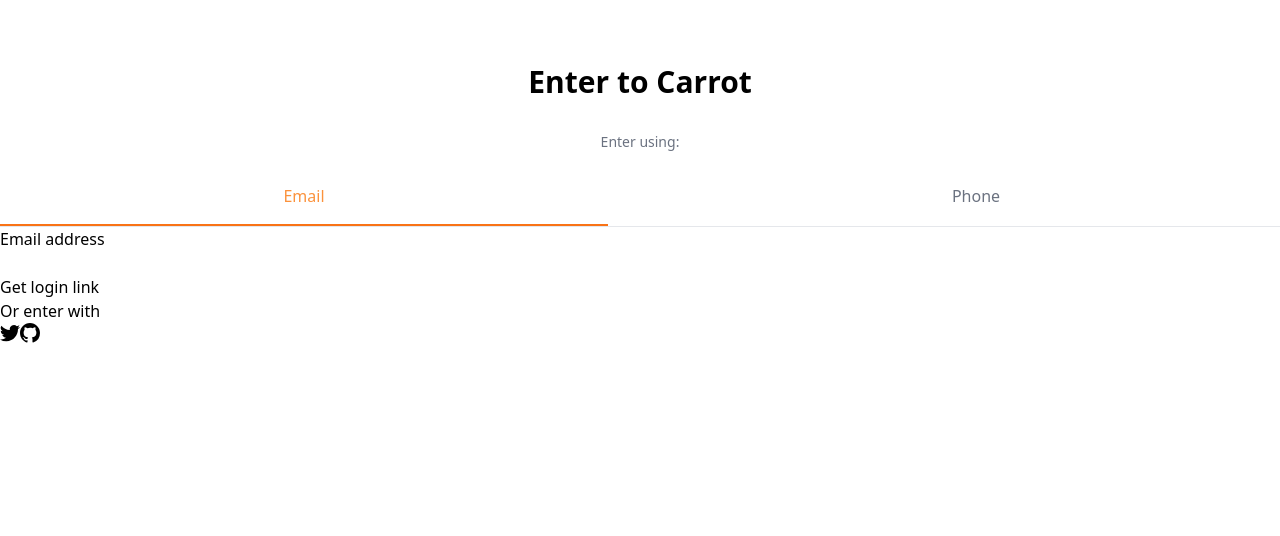
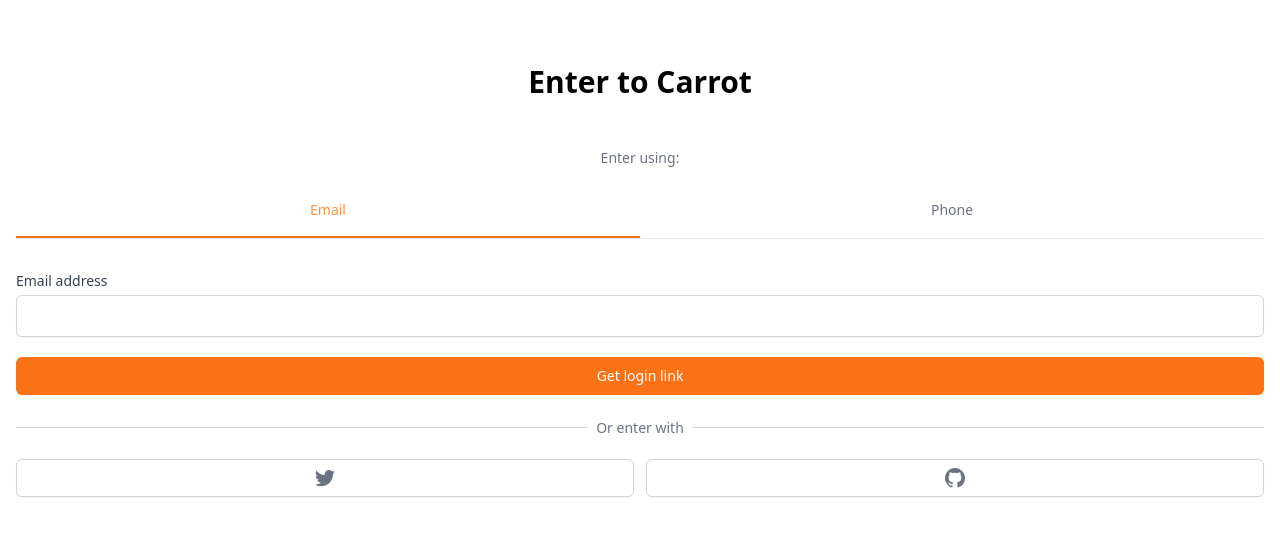
Before and after one commit to aren0416/pn-market, a Next.js app: page /enter in a window 1280 px wide. Shown: the top 536 px of the page. Built offline with nearby package versions, Linux system fonts and the light colour scheme.

Commit message:
auth part two

```diff
--- a/package.json
+++ b/package.json
@@ -9,6 +9,7 @@
     "lint": "next lint"
   },
   "dependencies": {
+    "@tailwindcss/forms": "^0.5.1",
     "next": "12.1.6",
     "react": "18.1.0",
     "react-dom": "18.1.0"
--- a/pages/enter.tsx
+++ b/pages/enter.tsx
@@ -1,26 +1,27 @@
+import type { NextPage } from "next";
 import { useState } from "react";
 
 function cls(...classnames: string[]) {
   return classnames.join(" ");
 }
 
-export default function Enter() {
+const Enter: NextPage = () => {
   const [method, setMethod] = useState<"email" | "phone">("email");
   const onEmailClick = () => setMethod("email");
   const onPhoneClick = () => setMethod("phone");
   return (
-    <div className="mt-16">
+    <div className="mt-16 px-4">
       <h3 className="text-3xl font-bold text-center">Enter to Carrot</h3>
-      <div className="mt-8">
+      <div className="mt-12">
         <div className="flex flex-col items-center">
           <h5 className="text-sm text-gray-500 font-medium">Enter using:</h5>
-          <div className="grid border-b w-full mt-8 grid-cols-2 gap-16">
+          <div className="grid  border-b  w-full mt-8 grid-cols-2 ">
             <button
               className={cls(
-                "pb-4 font-medium border-b-2",
+                "pb-4 font-medium text-sm border-b-2",
                 method === "email"
-                  ? "border-orange-500 text-orange-400"
-                  : "border-transparent text-gray-500"
+                  ? " border-orange-500 text-orange-400"
+                  : "border-transparent hover:text-gray-400 text-gray-500"
               )}
               onClick={onEmailClick}
             >
@@ -28,10 +29,10 @@
             </button>
             <button
               className={cls(
-                "pb-4 font-medium border-b-2",
+                "pb-4 font-medium text-sm border-b-2",
                 method === "phone"
-                  ? "border-orange-500 text-orange-400"
-                  : "border-transparent text-gray-500"
+                  ? " border-orange-500 text-orange-400"
+                  : "border-transparent hover:text-gray-400 text-gray-500"
               )}
               onClick={onPhoneClick}
             >
@@ -39,34 +40,48 @@
             </button>
           </div>
         </div>
-        <form>
-          <label>
+        <form className="flex flex-col mt-8">
+          <label className="text-sm font-medium text-gray-700">
             {method === "email" ? "Email address" : null}
             {method === "phone" ? "Phone number" : null}
           </label>
-          <div>
-            {method === "email" ? <input type="email" required /> : null}
+          <div className="mt-1">
+            {method === "email" ? (
+              <input
+                type="email"
+                className="appearance-none w-full px-3 py-2 border border-gray-300 rounded-md shadow-sm placeholder-gray-400 focus:outline-none focus:ring-orange-500 focus:border-orange-500"
+                required
+              />
+            ) : null}
             {method === "phone" ? (
-              <div>
-                <span>+82</span>
-                <input type="number" required />
+              <div className="flex rounded-md shadow-sm">
+                <span className="flex items-center justify-center px-3 rounded-l-md border border-r-0 border-gray-300 bg-gray-50 text-gray-500 select-none text-sm">
+                  +82
+                </span>
+                <input
+                  type="number"
+                  className="appearance-none w-full px-3 py-2 border border-gray-300 rounded-md rounded-l-none shadow-sm placeholder-gray-400 focus:outline-none focus:ring-orange-500 focus:border-orange-500"
+                  required
+                />
               </div>
             ) : null}
           </div>
-          <button>
+          <button className="mt-5 bg-orange-500 hover:bg-orange-600 text-white py-2 px-4 border border-transparent rounded-md shadow-sm text-sm font-medium focus:ring-2 focus:ring-offset-2 focus:ring-orange-500 focus:outline-none ">
             {method === "email" ? "Get login link" : null}
             {method === "phone" ? "Get one-time password" : null}
           </button>
         </form>
-        <div>
-          <div>
-            <div />
-            <div>
-              <span>Or enter with</span>
+        <div className="mt-8">
+          <div className="relative">
+            <div className="absolute w-full border-t border-gray-300" />
+            <div className="relative -top-3 text-center ">
+              <span className="bg-white px-2 text-sm text-gray-500">
+                Or enter with
+              </span>
             </div>
           </div>
-          <div>
-            <button>
+          <div className="grid grid-cols-2 mt-2 gap-3">
+            <button className="flex justify-center items-center py-2 px-4 border border-gray-300 rounded-md shadow-sm bg-white text-sm font-medium text-gray-500 hover:bg-gray-50">
               <svg
                 className="w-5 h-5"
                 aria-hidden="true"
@@ -76,7 +91,7 @@
                 <path d="M6.29 18.251c7.547 0 11.675-6.253 11.675-11.675 0-.178 0-.355-.012-.53A8.348 8.348 0 0020 3.92a8.19 8.19 0 01-2.357.646 4.118 4.118 0 001.804-2.27 8.224 8.224 0 01-2.605.996 4.107 4.107 0 00-6.993 3.743 11.65 11.65 0 01-8.457-4.287 4.106 4.106 0 001.27 5.477A4.073 4.073 0 01.8 7.713v.052a4.105 4.105 0 003.292 4.022 4.095 4.095 0 01-1.853.07 4.108 4.108 0 003.834 2.85A8.233 8.233 0 010 16.407a11.616 11.616 0 006.29 1.84" />
               </svg>
             </button>
-            <button>
+            <button className="flex justify-center items-center py-2 px-4 border border-gray-300 rounded-md shadow-sm bg-white text-sm font-medium text-gray-500 hover:bg-gray-50">
               <svg
                 className="w-5 h-5"
                 aria-hidden="true"
@@ -95,4 +110,5 @@
       </div>
     </div>
   );
-}
+};
+export default Enter;
--- a/tailwind.config.js
+++ b/tailwind.config.js
@@ -6,5 +6,5 @@
   theme: {
     extend: {},
   },
-  plugins: [],
+  plugins: [require("@tailwindcss/forms")],
 };
```
Also changed, not shown: 1 other file (tests, documents, lock files or other folders).
